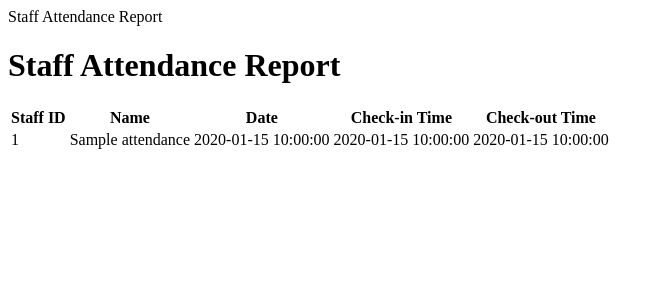
After one commit to Potchiiii/CafePos, a PHP site: page /kuyaVan/admin/attendance.php in a window 1280 px wide. The commit adds this page. Shown: the top 300 px of the page, without its empty margins (0-663 px from the left). Run offline with PHP 8.4, Linux system fonts and the light colour scheme; tables that the repository leaves empty or names only in its code hold one stand-in row (values such as "Sample post").

Commit message:
git commit -m "intro staff admin attendance and sales"

```diff
--- /dev/null
+++ b/admin/attendance.php
@@ -0,0 +1,40 @@
+<!DOCTYPE html>
+<html lang="en">
+<head>
+    <meta charset="UTF-8">
+    <meta name="viewport" content="width=device-width, initial-scale=1.0">
+    <title>Document</title>
+</head>
+<body>
+    Staff Attendance Report
+    <div class="container">
+        <h1>Staff Attendance Report</h1>
+        <table class="table table-striped">
+            <thead>
+                <tr>
+                    <th>Staff ID</th>
+                    <th>Name</th>
+                    <th>Date</th>
+                    <th>Check-in Time</th>
+                    <th>Check-out Time</th>
+                </tr>
+            </thead>
+            <tbody>
+                <?php
+                // Fetch attendance data from the database
+                include '../db.php'; // Include your database connection file
+                $stmt = $pdo->query("SELECT * FROM attendance");
+                while ($row = $stmt->fetch(PDO::FETCH_ASSOC)) {
+                    echo "<tr>";
+                    echo "<td>" . htmlspecialchars($row['staff_id']) . "</td>";
+                    echo "<td>" . htmlspecialchars($row['name']) . "</td>";
+                    echo "<td>" . htmlspecialchars($row['date']) . "</td>";
+                    echo "<td>" . htmlspecialchars($row['check_in_time']) . "</td>";
+                    echo "<td>" . htmlspecialchars($row['check_out_time']) . "</td>";
+                    echo "</tr>";
+                }
+                ?>
+            </tbody>
+        </table>
+</body>
+</html>
--- a/admin/manage_staff.php
+++ b/admin/manage_staff.php
@@ -2,6 +2,12 @@
 // manage_staff.php
 session_start();
 
+// Check if the user is logged in and has admin privileges
+
+if (!isset($_SESSION['user']) || $_SESSION['user']['role'] !== 'admin') {
+    header("Location: ../index.php");
+    exit;
+}
 include '../db.php';
 
 // Handle form submission for adding a new staff member
--- a/admin/monthly_sales.php
+++ b/admin/monthly_sales.php
@@ -1,6 +1,10 @@
 <?php
 // monthly_sales.php
-
+session_start();
+if (!isset($_SESSION['user']) || $_SESSION['user']['role'] !== 'admin') {
+    header("Location: ../index.php");
+    exit;
+}
 // Include the database connection
 require_once '../db.php';
 
--- a/admin/navbar.php
+++ b/admin/navbar.php
@@ -35,6 +35,10 @@ $currentPage = basename($_SERVER['PHP_SELF']);
             Monthly Sales Report
           </a>
         </li>
+        <li class="nav-item me-3">
+          <a class="nav-link <?php echo ($currentPage == 'attendance.php') ? 'active' : ''; ?>" href="attendance.php">
+            Staff Attendance
+          </a>
       </ul>
       <!-- Logout button -->
       <ul class="navbar-nav ms-auto mb-2 mb-lg-0">
--- a/admin/weekly_sales.php
+++ b/admin/weekly_sales.php
@@ -1,4 +1,9 @@
 <?php
+session_start();
+if (!isset($_SESSION['user']) || $_SESSION['user']['role'] !== 'admin') {
+    header("Location: ../index.php");
+    exit;
+}
 include '../db.php'; // Ensure this file sets up $pdo with your PDO connection
 
 // Get the start and end dates for the current week
--- a/barista/barista.php
+++ b/barista/barista.php
@@ -1,6 +1,10 @@
 <?php
 // barista.php
-
+session_start();
+if (!isset($_SESSION['user']) || $_SESSION['user']['role'] !== 'barista') {
+    header("Location: ../index.php");
+    exit;
+}
 include '../db.php';
 
 try {
```
Also changed, not shown: Cashier.php (+7 -0 lines), admin/daily_sales.php (+7 -0 lines), admin/manage_products.php (+9 -12 lines), index.php (+3 -14 lines), logout.php (+7 -0 lines), admin/products/Mocha Latte.webp (added).
